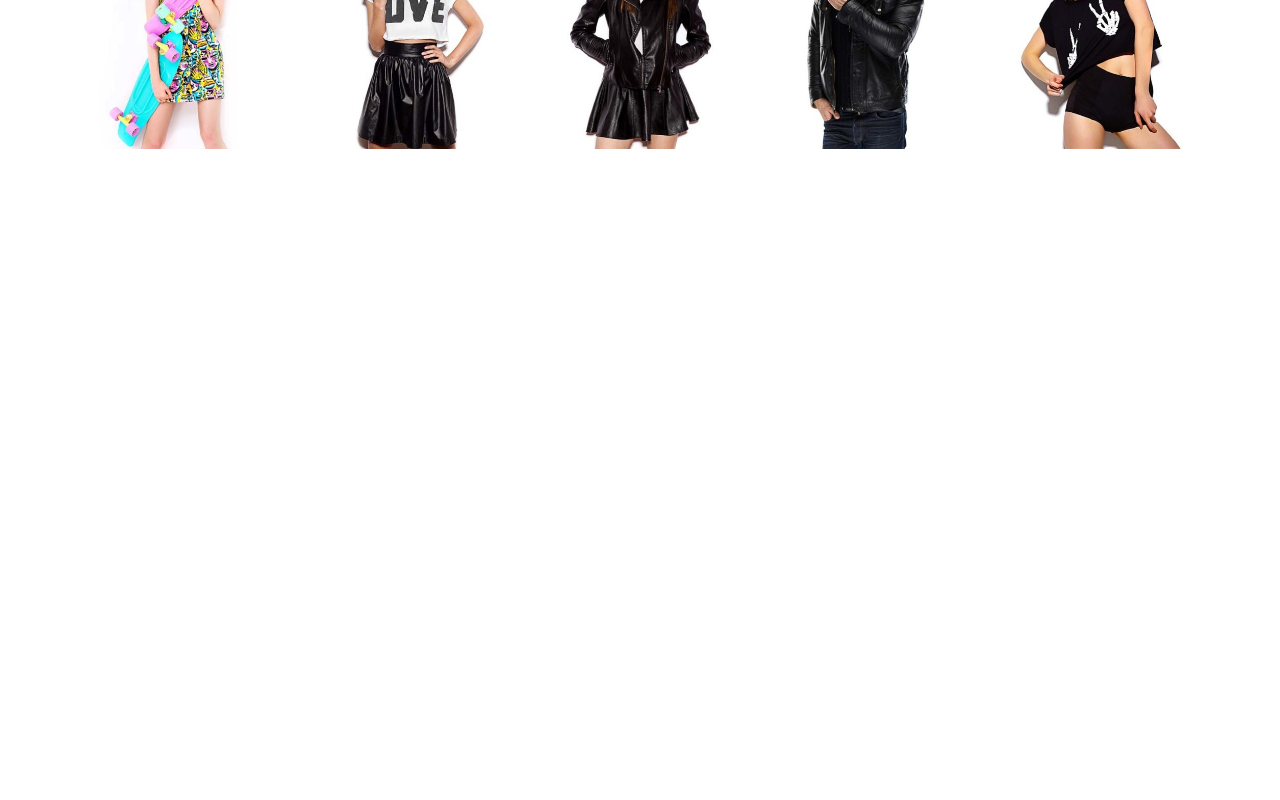
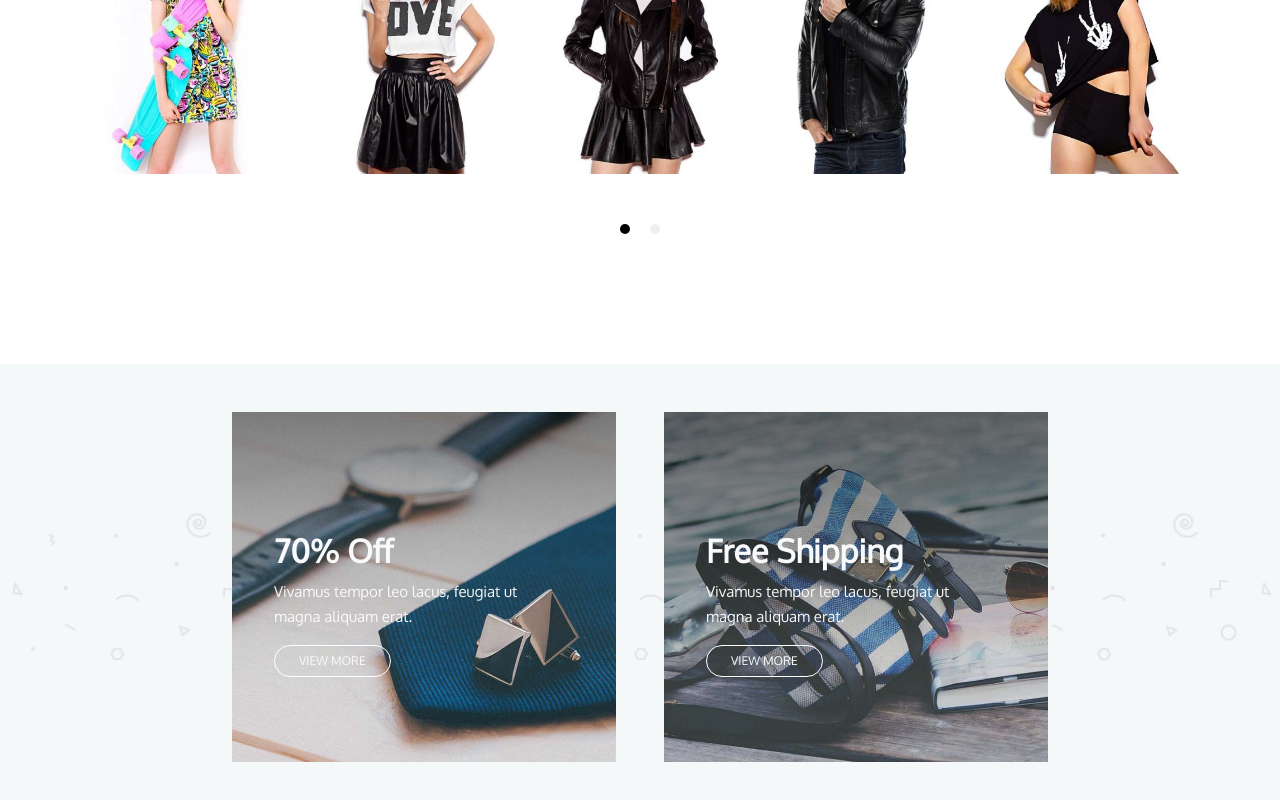
Before and after one commit to Eriksioxx/proj-html-vuejs, a Vue app: page / in a window 1280 px wide. Shown: the part 2639-3439 px from the top of the page. Before the commit the page ends 2788 px from the top, so only its background shows below. Built offline with nearby package versions, Linux system fonts and the light colour scheme.

Commit message:
main in progress

```diff
--- a/package.json
+++ b/package.json
@@ -17,7 +17,9 @@
     "bootstrap": "^5.1.3",
     "bootstrap-vue": "^2.22.0",
     "core-js": "^3.8.3",
-    "vue": "^2.6.14"
+    "flickity": "^3.0.0",
+    "vue": "^2.6.14",
+    "vue-carousel": "^0.18.0"
   },
   "devDependencies": {
     "@babel/core": "^7.12.16",
--- a/src/App.vue
+++ b/src/App.vue
@@ -5,6 +5,7 @@
     <FeaturedProducts />
     <CollectionBox />
     <BestSeller />
+    <FreeShipping />
   </div>
 </template>
 
@@ -14,6 +15,7 @@ import HeroBox from "./components/HeroBox.vue";
 import FeaturedProducts from "./components/FeaturedProducts.vue";
 import CollectionBox from "./components/CollectionBox.vue";
 import BestSeller from "./components/BestSeller.vue";
+import FreeShipping from "./components/FreeShipping.vue";
 
 export default {
   name: "App",
@@ -23,6 +25,7 @@ export default {
     FeaturedProducts,
     CollectionBox,
     BestSeller,
+    FreeShipping,
   },
   data() {
     return {
--- a/src/components/BestSeller.vue
+++ b/src/components/BestSeller.vue
@@ -18,8 +18,19 @@
       </div>
 
       <!-- OUTFITS CONTAINER -->
+
       <div class="row row-cols-5 mt-5">
+        <carousel
+          class="col-12"
+          :per-page="5"
+          :navigate-to="someLocalProperty"
+          :mouse-drag="true"
+          :autoplay="true"
+          :autoplayTimeout="2000"
+          :loop="true"
+        >
           <!-- Outfit 1 -->
+          <slide>
             <div class="col">
               <div class="container-outfit">
                 <img
@@ -29,8 +40,10 @@
                 />
               </div>
             </div>
+          </slide>
           <!-- Outfit 1 -->
           <!-- Outfit 2 -->
+          <slide>
             <div class="col">
               <div class="container-outfit">
                 <img
@@ -40,8 +53,10 @@
                 />
               </div>
             </div>
+          </slide>
           <!-- Outfit 2 -->
           <!-- Outfit 3 -->
+          <slide>
             <div class="col">
               <div class="container-outfit">
                 <img
@@ -51,8 +66,10 @@
                 />
               </div>
             </div>
+          </slide>
           <!-- Outfit 3 -->
           <!-- Outfit 4 -->
+          <slide>
             <div class="col">
               <div class="container-outfit">
                 <img
@@ -62,8 +79,10 @@
                 />
               </div>
             </div>
+          </slide>
           <!-- Outfit 4 -->
           <!-- Outfit 5 -->
+          <slide>
             <div class="col">
               <div class="container-outfit">
                 <img
@@ -73,8 +92,63 @@
                 />
               </div>
             </div>
+          </slide>
           <!-- Outfit 5 -->
+          <!-- Outfit 6 -->
+          <slide>
+            <div class="col">
+              <div class="container-outfit">
+                <img
+                  src="../assets/img/black_leather_suit-400x520.jpg"
+                  alt="black_leather_suit"
+                  class="img-fluid"
+                />
               </div>
+            </div>
+          </slide>
+          <!-- Outfit 6-->
+          <!-- Outfit 7 -->
+          <slide>
+            <div class="col">
+              <div class="container-outfit">
+                <img
+                  src="../assets/img/blue_jacket_and_white_stripe_tee-400x520.jpg"
+                  alt="blue_jacket_and_white_stripe_tee"
+                  class="img-fluid"
+                />
+              </div>
+            </div>
+          </slide>
+          <!-- Outfit 7 -->
+          <!-- Outfit 8 -->
+          <slide>
+            <div class="col">
+              <div class="container-outfit">
+                <img
+                  src="../assets/img/blue_leather_jacket-400x520.jpg"
+                  alt="blue_leather_jacket"
+                  class="img-fluid"
+                />
+              </div>
+            </div>
+          </slide>
+          <!-- Outfit 8 -->
+          <!-- Outfit 9 -->
+          <slide>
+            <div class="col">
+              <div class="container-outfit">
+                <img
+                  src="../assets/img/modern_black_leather_suit-400x520.jpg"
+                  alt="modern_black_leather_suit"
+                  class="img-fluid"
+                />
+              </div>
+            </div>
+          </slide>
+          <!-- Outfit 9 -->
+        </carousel>
+      </div>
+
       <!-- / OUTFITS CONTAINER -->
     </div>
   </div>
@@ -82,7 +156,7 @@
 
 <script>
 export default {
-  name: "CollectionBox",
+  name: "BestSeller",
   props: {},
 };
 </script>
--- /dev/null
+++ b/src/components/FreeShipping.vue
@@ -0,0 +1,106 @@
+<template>
+  <div class="container-fluid container-shipping margin-top">
+    <div class="container d-flex justify-content-center align-items-center">
+      <!-- ROW -->
+      <div class="row my-5 text-light">
+        <!-- PROMO BOX SX -->
+        <div class="promo-box col-6 me-5">
+          <div class="details">
+            <h2 class="fw-bold">70% Off</h2>
+            <p>Vivamus tempor leo lacus, feugiat ut magna aliquam erat.</p>
+            <button
+              type="button"
+              class="
+                btn
+                text-light
+                rounded-pill
+                border border-white
+                mb-4
+                px-4 px-2
+              "
+            >
+              VIEW MORE
+            </button>
+          </div>
+        </div>
+        <!-- PROMO BOX SX -->
+
+        <!-- FREE SHIPPING DX -->
+        <div class="col-6 free-shipping">
+          <div class="details">
+            <h2 class="fw-bold">Free Shipping</h2>
+            <p>Vivamus tempor leo lacus, feugiat ut magna aliquam erat.</p>
+            <button
+              type="button"
+              class="
+                btn
+                text-light text-uppercase
+                rounded-pill
+                border border-white
+                mb-4
+                px-4 px-2
+              "
+            >
+              view more
+            </button>
+          </div>
+        </div>
+      </div>
+      <!-- / FREE SHIPPING DX -->
+    </div>
+    <!-- /ROW -->
+  </div>
+</template>
+
+<script>
+export default {
+  name: "FreeShipping",
+  props: {},
+};
+</script>
+
+<style scoped lang="scss">
+@import "@/style/variables.scss";
+
+.margin-top {
+  margin-top: 120px;
+}
+
+.container-shipping {
+  background-image: $confetti-bg;
+  background-size: contain;
+
+  p {
+    font-size: 15px;
+    line-height: 25px;
+  }
+
+  .promo-box {
+    height: 350px;
+    width: 30vw;
+    background-image: $promo-box-1;
+    background-size: cover;
+    background-position: bottom;
+  }
+
+  .free-shipping {
+    height: 350px;
+    width: 30vw;
+    background-image: $promo-box-2;
+    background-size: cover;
+    background-position: bottom;
+  }
+  .details {
+    width: 250px;
+    margin: 120px 0 10px 30px;
+    line-height: 30px;
+  }
+}
+
+button {
+  font-size: 12px;
+  &:hover {
+    background-color: $shocking-color;
+  }
+}
+</style>
--- a/src/main.js
+++ b/src/main.js
@@ -41,7 +41,10 @@ Vue.component('font-awesome-icon', FontAwesomeIcon)
 // ******FONTSOURCE******
 import "@fontsource/oxygen"
 
+// ****VUE CAROUSEL****
 
+import VueCarousel from 'vue-carousel';
+Vue.use(VueCarousel);
 
 
 Vue.config.productionTip = false
```
Also changed, not shown: 1 other file (tests, documents, lock files or other folders). Lines whose indentation alone changed are shown as unchanged.
